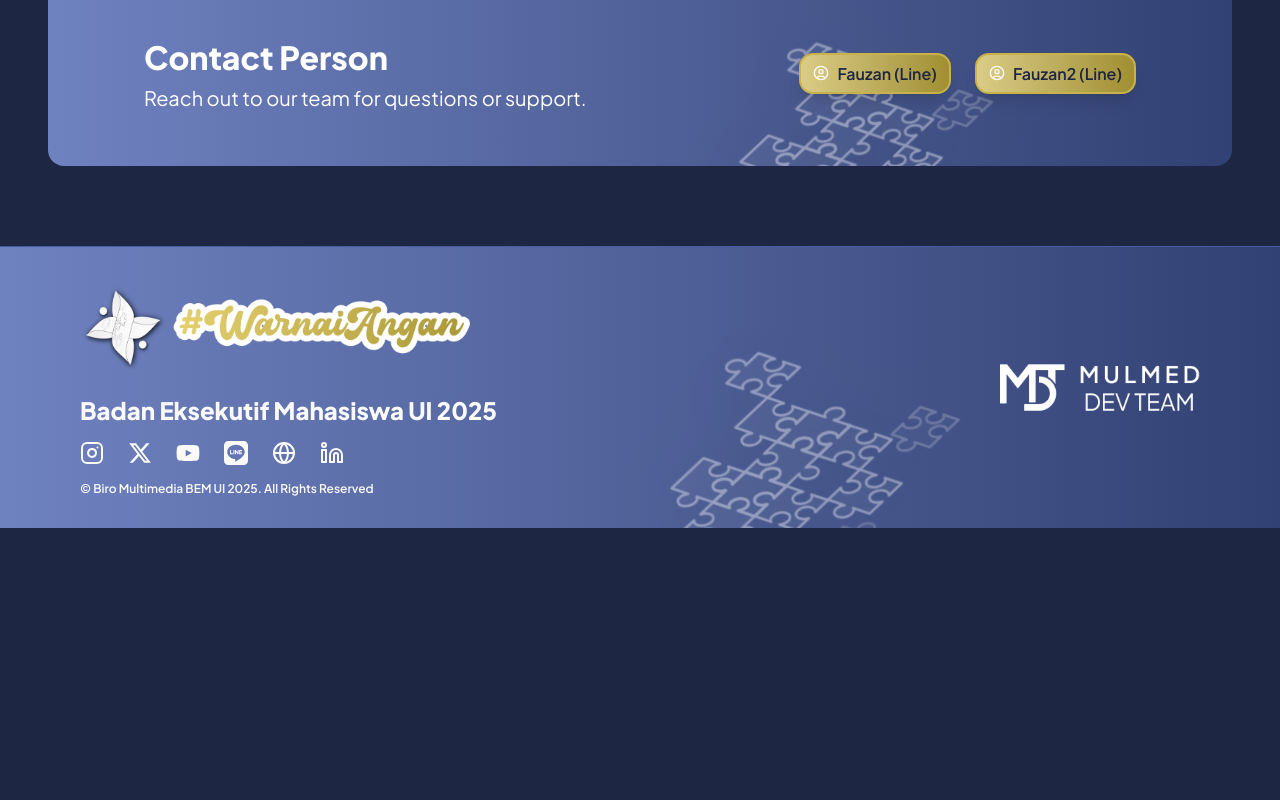
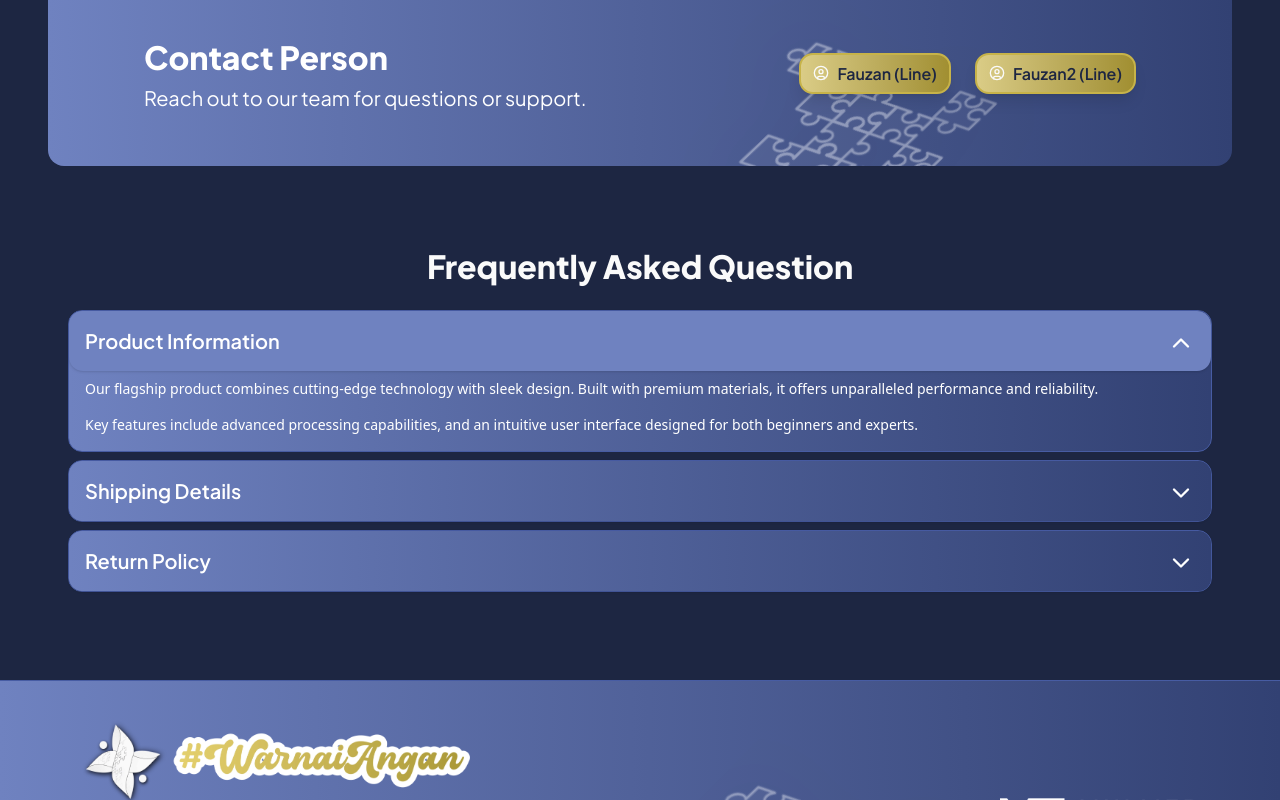
Before and after one commit to Badan-Eksekutif-Mahasiswa/fe-sistem-perekrutan-terbuka-2025, a Next.js app: page / in a window 1280 px wide. Shown: the part 3418-4218 px from the top of the page. Before the commit the page ends 3946 px from the top, so only its background shows below. Built offline with nearby package versions, Linux system fonts and the light colour scheme.

Commit message:
feat: faq

```diff
--- a/src/modules/LandingModules/index.tsx
+++ b/src/modules/LandingModules/index.tsx
@@ -3,6 +3,7 @@ import About from "./section/About";
 import HowTo from "./section/HowTo";
 import ContactPerson from "@/components/elements/ContactPerson";
 import Partners from "./section/Partners";
+import FrequentlyAsked from "./section/Frequently";
 
 const LandingModules = () => {
   return (
@@ -29,6 +30,7 @@ const LandingModules = () => {
           ]}
         />
       </div>
+      <FrequentlyAsked />
     </main>
   );
 };
--- /dev/null
+++ b/src/modules/LandingModules/section/Frequently.tsx
@@ -0,0 +1,65 @@
+import {
+  Accordion,
+  AccordionContent,
+  AccordionItem,
+  AccordionTrigger,
+} from "@/components/ui/accordion";
+
+const FrequentlyAsked = () => {
+  return (
+    <section className="flex flex-col gap-4 px-12 max-lg:px-10 max-md:px-8">
+      <h1 className="text-center text-h1 text-neutral-50 font-jakarta">Frequently Asked Question</h1>
+      <Accordion
+        type="single"
+        collapsible
+        className="w-full"
+        defaultValue="item-1"
+      >
+        <AccordionItem value="item-1">
+          <AccordionTrigger>Product Information</AccordionTrigger>
+          <AccordionContent className="flex flex-col gap-4 text-balance">
+            <p>
+              Our flagship product combines cutting-edge technology with sleek
+              design. Built with premium materials, it offers unparalleled
+              performance and reliability.
+            </p>
+            <p>
+              Key features include advanced processing capabilities, and an
+              intuitive user interface designed for both beginners and experts.
+            </p>
+          </AccordionContent>
+        </AccordionItem>
+        <AccordionItem value="item-2">
+          <AccordionTrigger>Shipping Details</AccordionTrigger>
+          <AccordionContent className="flex flex-col gap-4 text-balance">
+            <p>
+              We offer worldwide shipping through trusted courier partners.
+              Standard delivery takes 3-5 business days, while express shipping
+              ensures delivery within 1-2 business days.
+            </p>
+            <p>
+              All orders are carefully packaged and fully insured. Track your
+              shipment in real-time through our dedicated tracking portal.
+            </p>
+          </AccordionContent>
+        </AccordionItem>
+        <AccordionItem value="item-3">
+          <AccordionTrigger>Return Policy</AccordionTrigger>
+          <AccordionContent className="flex flex-col gap-4 text-balance">
+            <p>
+              We stand behind our products with a comprehensive 30-day return
+              policy. If you&apos;re not completely satisfied, simply return the
+              item in its original condition.
+            </p>
+            <p>
+              Our hassle-free return process includes free return shipping and
+              full refunds processed within 48 hours of receiving the returned
+              item.
+            </p>
+          </AccordionContent>
+        </AccordionItem>
+      </Accordion>
+    </section>
+  );
+};
+export default FrequentlyAsked;
--- a/src/modules/LandingModules/section/faq.tsx
+++ /dev/null
@@ -1,4 +0,0 @@
-const Faq = () => {
-  return <section className="min-h-screen"></section>;
-};
-export default Faq;
```
